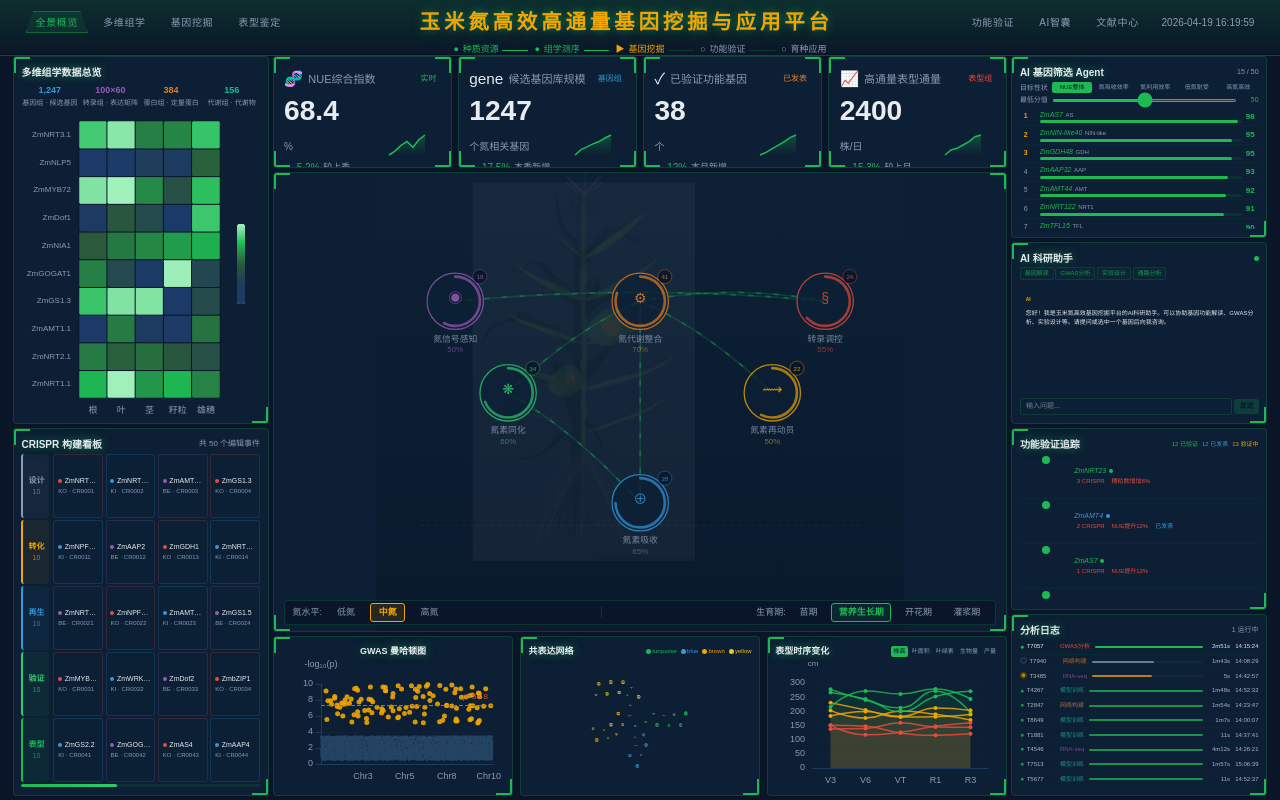
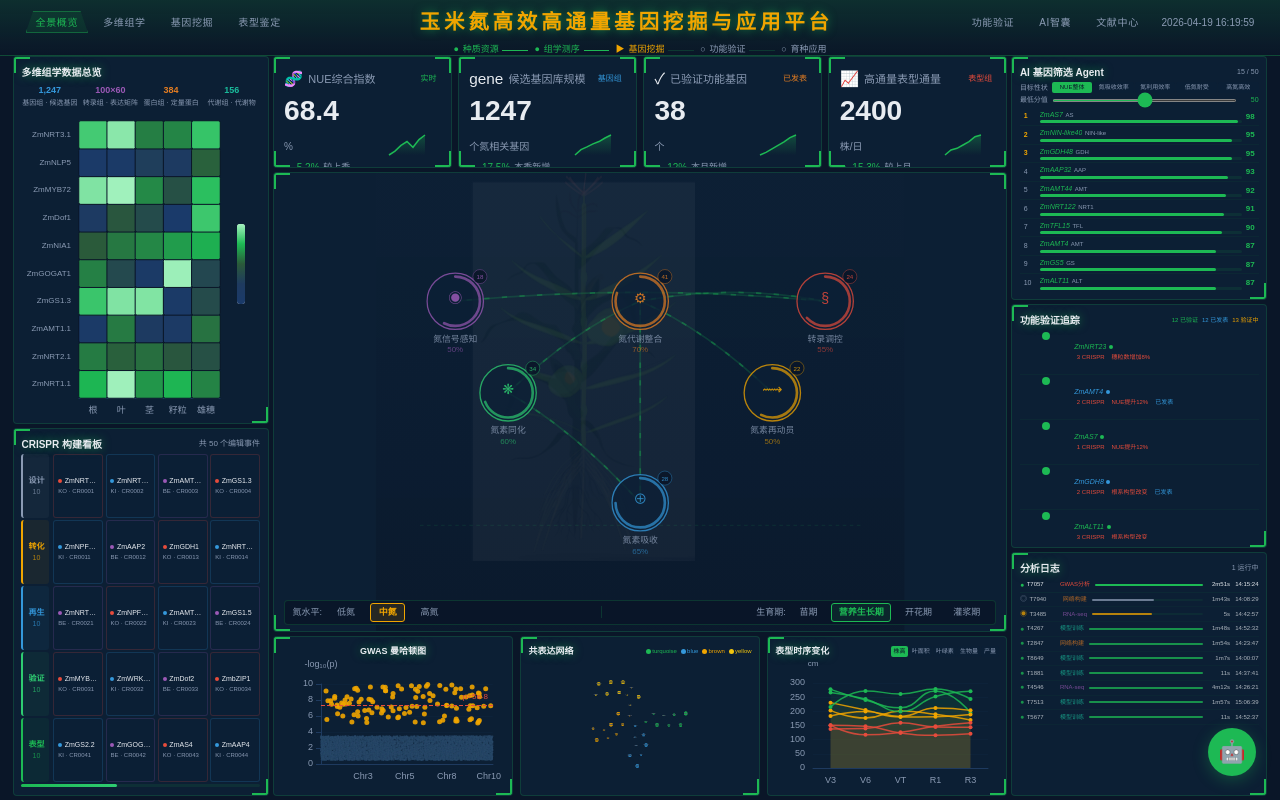
Before and after one commit to GoooIce/opendev, a Next.js app: page / in a window 1280 px wide. Built offline with nearby package versions, Linux system fonts and the light colour scheme.

Commit message:
fix: rewrite AIPanel with inline styles for reliable positioning
- Floating FAB button with pure inline styles (z-index 10000)
- Popup chat panel with all-critical styles inlined
- Clean up unused AI CSS classes from globals.css
- Move AIPanel to layout.tsx body level

```diff
--- a/app/globals.css
+++ b/app/globals.css
@@ -186,6 +186,18 @@ body {
   animation: processFlow 1.5s linear infinite;
 }
 
+/* AI chat panel animation (used via inline style reference) */
+@keyframes chatPanelIn {
+  from {
+    opacity: 0;
+    transform: translateY(20px) scale(0.95);
+  }
+  to {
+    opacity: 1;
+    transform: translateY(0) scale(1);
+  }
+}
+
 .particle-flow {
   animation: particleFlow 1s linear infinite;
 }
--- a/app/layout.tsx
+++ b/app/layout.tsx
@@ -1,6 +1,7 @@
 import type { Metadata } from "next";
 import { Geist, Geist_Mono } from "next/font/google";
 import "./globals.css";
+import AIPanel from "@/components/platform/AIPanel";
 
 const geistSans = Geist({
   variable: "--font-geist-sans",
@@ -29,6 +30,7 @@ export default function RootLayout({
     >
       <body className="h-screen w-screen overflow-hidden">
         {children}
+        <AIPanel />
       </body>
     </html>
   );
--- a/app/page.tsx
+++ b/app/page.tsx
@@ -8,7 +8,6 @@ import OmicsDataPanel from "@/components/panels/OmicsDataPanel";
 import ConstructPanel from "@/components/panels/ConstructPanel";
 import { usePlatformStore } from "@/store/platform-store";
 import AgentPanel from "@/components/panels/AgentPanel";
-import AIPanel from "@/components/platform/AIPanel";
 import ValidationPanel from "@/components/panels/ValidationPanel";
 import AnalysisLog from "@/components/panels/AnalysisLog";
 import ManhattanPlot from "@/components/charts/ManhattanPlot";
@@ -84,7 +83,6 @@ export default function Home() {
       rightPanel={
         <>
           <AgentPanel />
-          <AIPanel />
           <ValidationPanel />
           <AnalysisLog />
         </>
--- a/components/platform/AIPanel.tsx
+++ b/components/platform/AIPanel.tsx
@@ -10,6 +10,7 @@ interface ChatMessage {
 }
 
 export default function AIPanel() {
+  const [isOpen, setIsOpen] = useState(false);
   const [messages, setMessages] = useState<ChatMessage[]>([
     {
       id: "welcome",
@@ -31,6 +32,12 @@ export default function AIPanel() {
       scrollRef.current.scrollTop = scrollRef.current.scrollHeight;
     }
   }, [messages]);
+
+  useEffect(() => {
+    if (isOpen && inputRef.current) {
+      inputRef.current.focus();
+    }
+  }, [isOpen]);
 
   const sendMessage = useCallback(
     async (content: string) => {
@@ -126,26 +133,85 @@ export default function AIPanel() {
   };
 
   return (
+    <>
+      {/* Floating button */}
+      <button
+        onClick={() => setIsOpen(!isOpen)}
+        title="AI 科研助手"
+        style={{
+          position: "fixed",
+          bottom: 24,
+          right: 24,
+          zIndex: 10000,
+          width: 48,
+          height: 48,
+          borderRadius: "50%",
+          border: "none",
+          background: "#1DB954",
+          cursor: "pointer",
+          display: "flex",
+          alignItems: "center",
+          justifyContent: "center",
+          boxShadow: "0 4px 16px rgba(29,185,84,0.3)",
+          transition: "transform 0.2s",
+        }}
+      >
+        <span style={{ fontSize: 22, lineHeight: 1 }}>
+          {isOpen ? "✕" : "🤖"}
+        </span>
+      </button>
+
+      {/* Chat panel */}
+      {isOpen && (
         <div
-      className="data-card flex-1 p-[0.6vw] flex flex-col fade-in-up"
-      style={{ animationDelay: "0.25s" }}
+          style={{
+            position: "fixed",
+            bottom: 84,
+            right: 24,
+            zIndex: 9999,
+            width: 380,
+            height: 520,
+            background: "#0A1628",
+            border: "1px solid rgba(29,185,84,0.2)",
+            borderRadius: 12,
+            display: "flex",
+            flexDirection: "column",
+            overflow: "hidden",
+            boxShadow: "0 8px 32px rgba(0,0,0,0.5), 0 0 0 1px rgba(29,185,84,0.1)",
+            animation: "chatPanelIn 0.35s cubic-bezier(0.34, 1.56, 0.64, 1)",
+          }}
         >
-      <div className="flex items-center justify-between">
+          {/* Header */}
+          <div
+            style={{
+              display: "flex",
+              alignItems: "center",
+              justifyContent: "space-between",
+              padding: "12px 16px",
+              borderBottom: "1px solid rgba(29,185,84,0.15)",
+              background: "rgba(13,33,55,0.5)",
+            }}
+          >
+            <div style={{ display: "flex", alignItems: "center", gap: 8 }}>
               <h3
-          className="glow-text font-bold"
-          style={{ fontSize: "clamp(10px, 0.75vw, 14px)" }}
+                style={{
+                  fontSize: 14,
+                  fontWeight: 700,
+                  color: "#E8ECF1",
+                  textShadow: "0 0 10px rgba(29,185,84,0.3)",
+                  margin: 0,
+                }}
               >
                 AI 科研助手
               </h3>
-        <div className="flex items-center gap-[0.3vw]">
               {selectedGene && (
                 <span
                   style={{
-                fontSize: "clamp(6px, 0.35vw, 8px)",
-                color: "var(--color-primary)",
+                    fontSize: 10,
+                    color: "#1DB954",
                     background: "rgba(29,185,84,0.1)",
-                padding: "0 0.2vw",
-                borderRadius: "2px",
+                    padding: "1px 6px",
+                    borderRadius: 3,
                     fontStyle: "italic",
                   }}
                 >
@@ -154,19 +220,38 @@ export default function AIPanel() {
               )}
               <span
                 style={{
-              width: 5,
-              height: 5,
+                  width: 6,
+                  height: 6,
                   borderRadius: "50%",
-              background: isLoading ? "var(--color-accent)" : "var(--color-primary)",
-              animation: isLoading ? "pulse 1s infinite" : "none",
+                  background: isLoading ? "#F0A500" : "#1DB954",
                 }}
               />
             </div>
+            <button
+              onClick={() => setIsOpen(false)}
+              style={{
+                background: "none",
+                border: "none",
+                color: "#8B9BB4",
+                cursor: "pointer",
+                fontSize: 16,
+                padding: "2px 6px",
+                lineHeight: 1,
+              }}
+            >
+              ✕
+            </button>
           </div>
 
           {/* Quick actions */}
           <div
-        className="flex gap-[0.15vw] mt-[0.2vh] flex-wrap"
+            style={{
+              display: "flex",
+              gap: 6,
+              padding: "8px 16px",
+              flexWrap: "wrap",
+              borderBottom: "1px solid rgba(29,185,84,0.08)",
+            }}
           >
             {[
               { label: "基因解读", prompt: "请解读当前基因的功能和证据" },
@@ -179,15 +264,14 @@ export default function AIPanel() {
                 onClick={() => handleQuickAction(action.prompt)}
                 disabled={isLoading}
                 style={{
-              fontSize: "clamp(6px, 0.35vw, 8px)",
-              padding: "0.1vh 0.3vw",
+                  fontSize: 11,
+                  padding: "3px 8px",
                   border: "1px solid rgba(29,185,84,0.2)",
-              borderRadius: "2px",
+                  borderRadius: 4,
                   background: "rgba(29,185,84,0.05)",
-              color: "var(--color-primary)",
+                  color: "#1DB954",
                   cursor: isLoading ? "not-allowed" : "pointer",
-              opacity: isLoading ? 0.5 : 0.8,
-              transition: "all 0.2s",
+                  opacity: isLoading ? 0.5 : 1,
                 }}
               >
                 {action.label}
@@ -195,33 +279,37 @@ export default function AIPanel() {
             ))}
           </div>
 
-      {/* Chat messages */}
+          {/* Messages */}
           <div
             ref={scrollRef}
-        className="flex-1 min-h-0 overflow-y-auto mt-[0.3vh]"
-        style={{ scrollbarWidth: "thin" }}
+            style={{
+              flex: 1,
+              overflowY: "auto",
+              padding: "12px 16px",
+              scrollbarWidth: "thin",
+            }}
           >
             {messages.map((msg) => (
               <div
                 key={msg.id}
                 style={{
-              marginBottom: "0.3vh",
-              padding: "0.25vh 0.3vw",
-              borderRadius: "3px",
+                  marginBottom: 8,
+                  padding: "6px 8px",
+                  borderRadius: 6,
                   background:
                     msg.role === "user"
                       ? "rgba(29,185,84,0.08)"
-                  : "transparent",
+                      : "rgba(13,33,55,0.4)",
                   borderLeft:
                     msg.role === "user"
-                  ? "2px solid var(--color-primary)"
-                  : "2px solid transparent",
+                      ? "2px solid #1DB954"
+                      : "2px solid #F0A500",
                 }}
               >
                 <span
                   style={{
-                fontSize: "clamp(5px, 0.3vw, 7px)",
-                color: msg.role === "user" ? "var(--color-primary)" : "var(--color-accent)",
+                    fontSize: 10,
+                    color: msg.role === "user" ? "#1DB954" : "#F0A500",
                     fontWeight: 600,
                   }}
                 >
@@ -229,10 +317,10 @@ export default function AIPanel() {
                 </span>
                 <p
                   style={{
-                fontSize: "clamp(6px, 0.38vw, 9px)",
-                color: "var(--text-primary)",
-                lineHeight: 1.5,
-                marginTop: "0.05vh",
+                    fontSize: 12,
+                    color: "#E8ECF1",
+                    lineHeight: 1.6,
+                    marginTop: 2,
                     whiteSpace: "pre-wrap",
                     wordBreak: "break-word",
                   }}
@@ -246,8 +334,13 @@ export default function AIPanel() {
           {/* Input */}
           <form
             onSubmit={handleSubmit}
-        className="flex items-center gap-[0.2vw] mt-[0.2vh]"
-        style={{ flexShrink: 0 }}
+            style={{
+              display: "flex",
+              gap: 8,
+              padding: "12px 16px",
+              borderTop: "1px solid rgba(29,185,84,0.15)",
+              background: "rgba(13,33,55,0.5)",
+            }}
           >
             <input
               ref={inputRef}
@@ -257,12 +350,12 @@ export default function AIPanel() {
               disabled={isLoading}
               style={{
                 flex: 1,
-            fontSize: "clamp(7px, 0.4vw, 9px)",
-            padding: "0.3vh 0.4vw",
-            borderRadius: "3px",
+                fontSize: 13,
+                padding: "8px 12px",
+                borderRadius: 6,
                 border: "1px solid rgba(29,185,84,0.2)",
                 background: "rgba(13,33,55,0.6)",
-            color: "var(--text-primary)",
+                color: "#E8ECF1",
                 outline: "none",
               }}
             />
@@ -270,26 +363,25 @@ export default function AIPanel() {
               type="submit"
               disabled={isLoading || !input.trim()}
               style={{
-            fontSize: "clamp(7px, 0.4vw, 9px)",
-            padding: "0.3vh 0.4vw",
-            borderRadius: "3px",
+                fontSize: 13,
+                padding: "8px 16px",
+                borderRadius: 6,
                 border: "none",
                 background:
                   isLoading || !input.trim()
                     ? "rgba(29,185,84,0.2)"
-                : "var(--color-primary)",
-            color: isLoading ? "var(--text-secondary)" : "#0A1628",
-            cursor: isLoading || !input.trim() ? "not-allowed" : "pointer",
+                    : "#1DB954",
+                color: isLoading ? "#8B9BB4" : "#0A1628",
+                cursor:
+                  isLoading || !input.trim() ? "not-allowed" : "pointer",
                 fontWeight: 600,
-            transition: "all 0.2s",
               }}
             >
               发送
             </button>
           </form>
-
-      <div className="corner-decoration top-left" />
-      <div className="corner-decoration bottom-right" />
         </div>
+      )}
+    </>
   );
 }
```
Lines whose indentation alone changed are shown as unchanged.
